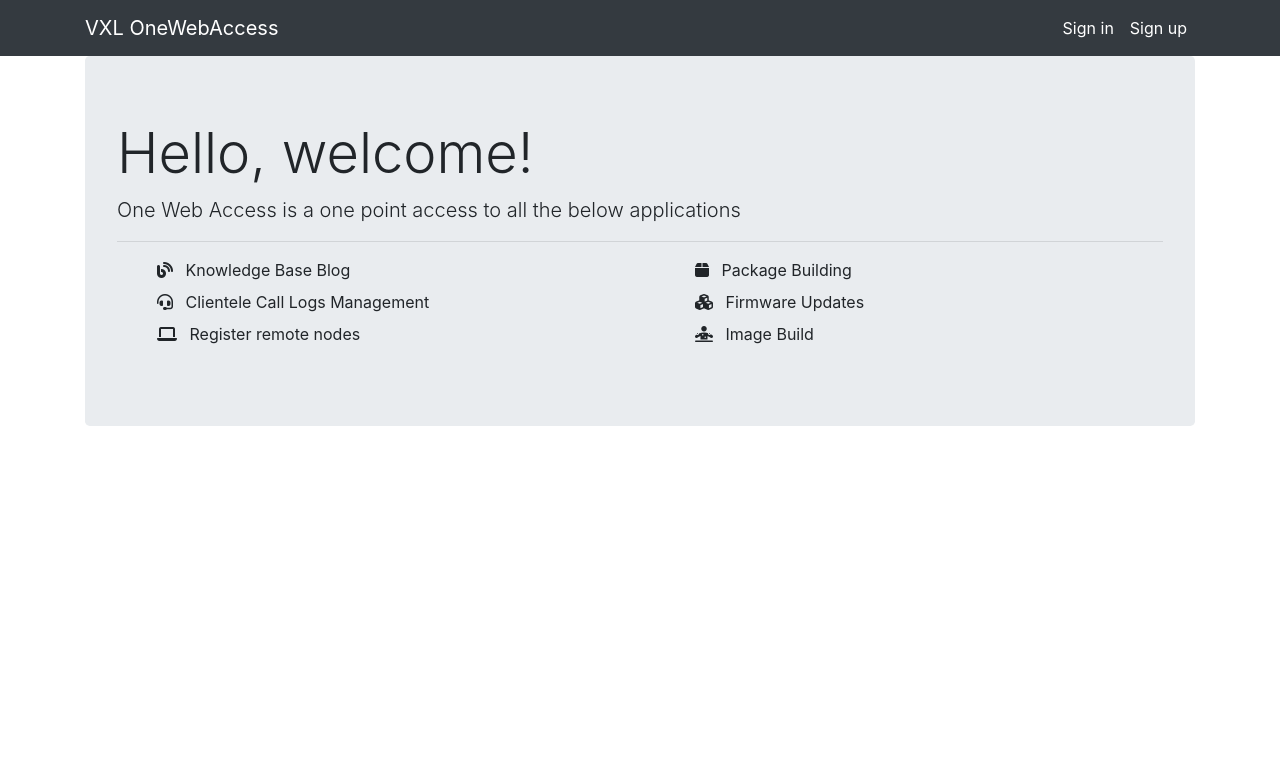
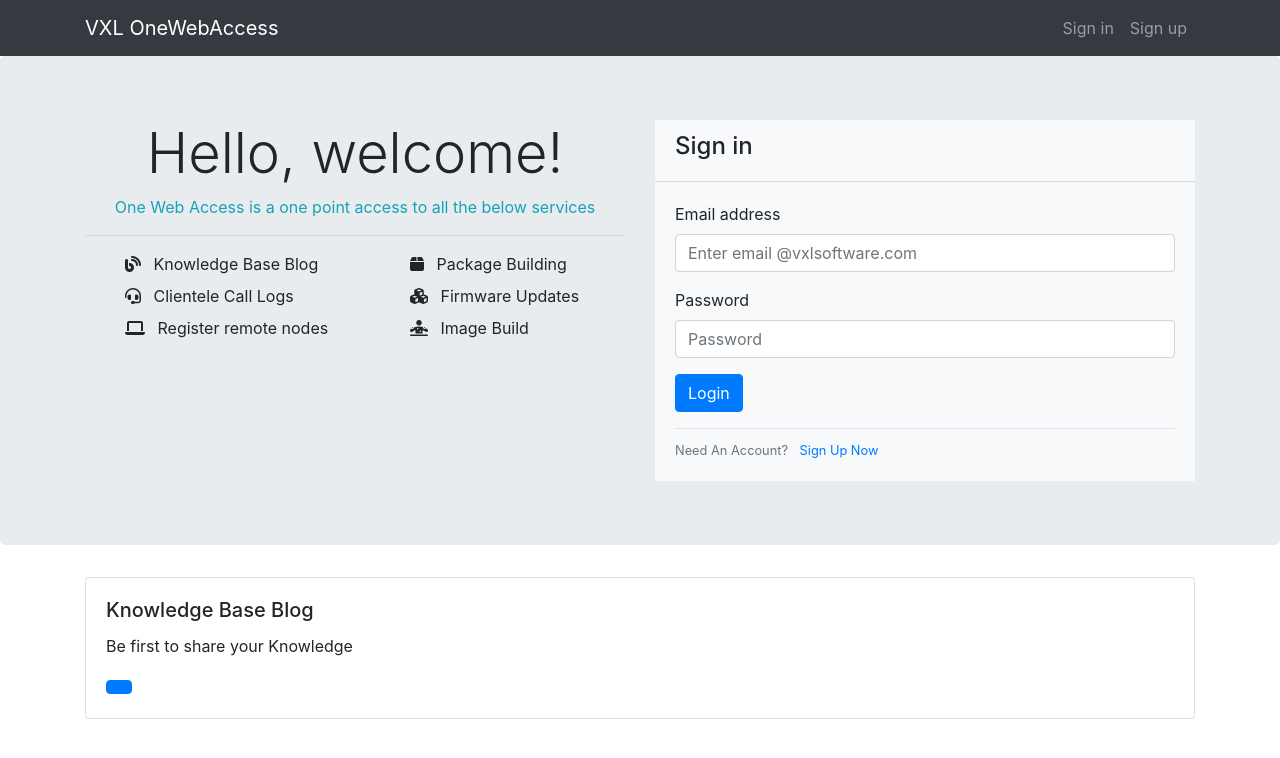
Before and after one commit to ppokhriyal/OneWebAccess, a Flask app: page / in a window 1280 px wide. Shown: the top 758 px of the page. Run offline with Flask 2, Linux system fonts and the light colour scheme; some libraries are stand-ins or nearby versions.

Commit message:
OneWebAccess

```diff
--- /dev/null
+++ b/onewebaccess/home/forms.py
@@ -0,0 +1,19 @@
+from flask_wtf import FlaskForm
+from wtforms import StringField, PasswordField, SubmitField
+from wtforms.validators import DataRequired, Length, Email, EqualTo, ValidationError
+
+
+
+#Login Form
+class LoginForm(FlaskForm):
+	email = StringField('Email',validators=[DataRequired(),Email()])
+	password = PasswordField('Password',validators=[DataRequired()])
+	submit = SubmitField('Login')
+
+#Registration Form
+class RegistrationForm(FlaskForm):
+	username = StringField('Username',validators=[DataRequired(),Length(min=2,max=20)])
+	email = StringField('Email',validators=[DataRequired(),Email()])
+	password = PasswordField('Password',validators=[DataRequired()])
+	confirm_password = PasswordField('Confirm Password',validators=[DataRequired(),EqualTo('password')])
+	submit = SubmitField('Sign Up')
--- a/onewebaccess/home/routes.py
+++ b/onewebaccess/home/routes.py
@@ -1,9 +1,15 @@
 from flask import Blueprint,render_template,url_for, flash, redirect, request, abort, session,jsonify
 from onewebaccess import app
+from onewebaccess.home.forms import LoginForm,RegistrationForm
 
 blue = Blueprint('home',__name__,template_folder='templates')
 
 @blue.route('/')
 def home():
+	form = LoginForm()
+	return render_template('home/index.html',title='VXL : OneWebAccess',form=form)
 
-	return render_template('home/index.html',title='VXL : OneWebAccess')
+@blue.route('/signup')
+def signup():
+	form = RegistrationForm()
+	return render_template('home/register.html',title='Sign up',form=form)
--- a/onewebaccess/home/templates/home/index.html
+++ b/onewebaccess/home/templates/home/index.html
@@ -1 +1,45 @@
-{% extends 'home/layout.html'%}
+{% extends 'home/layout.html' %}
+{% block content %}
+	<div class="card bg-light rounded-0 border-0">
+		<div class="card-header bg-light"><h4>Sign in</h4></div>
+		<div class="card-body">
+			<form method="POST" action="">
+				{{form.hidden_tag()}}
+				<div class="form-group">
+					<label>Email address</label>
+					{% if form.email.errors %}
+						{{ form.email(class="form-control is-invalid")}}
+						<div class="invalid-feedback">
+							{% for error in form.email.errors %}
+								<span>{{ error }}</span>
+							{% endfor %}
+						</div>
+					{% else %}
+						{{ form.email(class="form-control",placeholder="Enter email @vxlsoftware.com")}}
+					{% endif %}
+				</div>
+				<div class="form-group">
+					<label>Password</label>
+					{% if form.password.errors %}
+						{{ form.password(class="form-control is-invalid")}}
+						<div class="invalid-feedback">
+							{% for error in form.password.errors %}
+								<span>{{ error }}</span>
+							{% endfor %}
+						</div>
+					{% else %}
+						{{ form.password(class="form-control",placeholder="Password")}}
+					{% endif %}
+				</div>
+				<div class="form-group">
+					{{ form.submit(class="btn btn-primary")}}
+				</div>
+				<div class="border-top pt-2">
+					<small class="text-muted">
+						Need An Account? <a class="ml-2" href="{{url_for('home.signup')}}">Sign Up Now</a>
+					</small>
+				</div>
+			</form>
+		</div>
+	</div>
+{% endblock content %}
--- a/onewebaccess/home/templates/home/layout.html
+++ b/onewebaccess/home/templates/home/layout.html
@@ -25,27 +25,28 @@
   			<div class="collapse navbar-collapse" id="navbarResponsive">
   				<ul class="navbar-nav ml-auto">
   					<li class="nav-item">
-  						<a class="nav-link active" href="#">Sign in <span class="sr-only">(current)</span></a>
+  						<a class="nav-link" href="{{url_for('home.home')}}">Sign in <span class="sr-only">(current)</span></a>
   					</li>
   					<li class="nav-item">
-  						<a class="nav-link active" href="#">Sign up<span class="sr-only">(current)</span></a>
+  						<a class="nav-link" href="{{url_for('home.signup')}}">Sign up<span class="sr-only">(current)</span></a>
   					</li>
   				</ul>
   			</div>
   		</div>
   	</nav>
   	<!--Jumbotron-->
+  	<div class="jumbotron">
   		<div class="container">
-  		<div class="jumbotron">
-
-  			<h1 class="display-4">Hello, welcome!</h1>
-  			<p class="lead">One Web Access is a one point access to all the below applications</p>
+  		<div class="row">
+  			<div class="col-sm-6">
+  					<h1 class="display-4 text-center">Hello, welcome!</h1>
+  					<p class="text-center text-info">One Web Access is a one point access to all the below services</p>
   					<hr class="my-2">
   					<div class="row">
   						<div class="col">
   							<ul style="list-style-type:none;">
   								<li class="mt-2"><i class="fas fa-blog mr-2"></i> Knowledge Base Blog</li>
-  						<li class="mt-2"><i class="fas fa-headset mr-2"></i> Clientele Call Logs Management</li>
+  								<li class="mt-2"><i class="fas fa-headset mr-2"></i> Clientele Call Logs</li>
   								<li class="mt-2"><i class="fas fa-laptop mr-2"></i> Register remote nodes</li>
   							</ul>
   						</div>
@@ -57,8 +58,21 @@
   							</ul>
   						</div>
   					</div>
-
-
+  			</div>
+  			<div class="col-sm-6">
+  				{% block content %}
+  				{% endblock content %}
+  			</div>
+  		</div>
+  		</div>
+	</div>
+	<!--Services Card-->
+	<div class="container">
+		<div class="card">
+			<div class="card-body">
+				<h5 class="card-title">Knowledge Base Blog</h5>
+				<p class="card-text">Be first to share your Knowledge</p>
+				<a href="#" class="btn btn-primary"></a>
 			</div>
 		</div>
 	</div>
--- /dev/null
+++ b/onewebaccess/home/templates/home/login.html
@@ -0,0 +1 @@
+{% extends 'home/layout.html' %}
```
Also changed, not shown: onewebaccess/home/templates/home/register.html (added, +78 -0 lines). Lines whose indentation alone changed are shown as unchanged.
